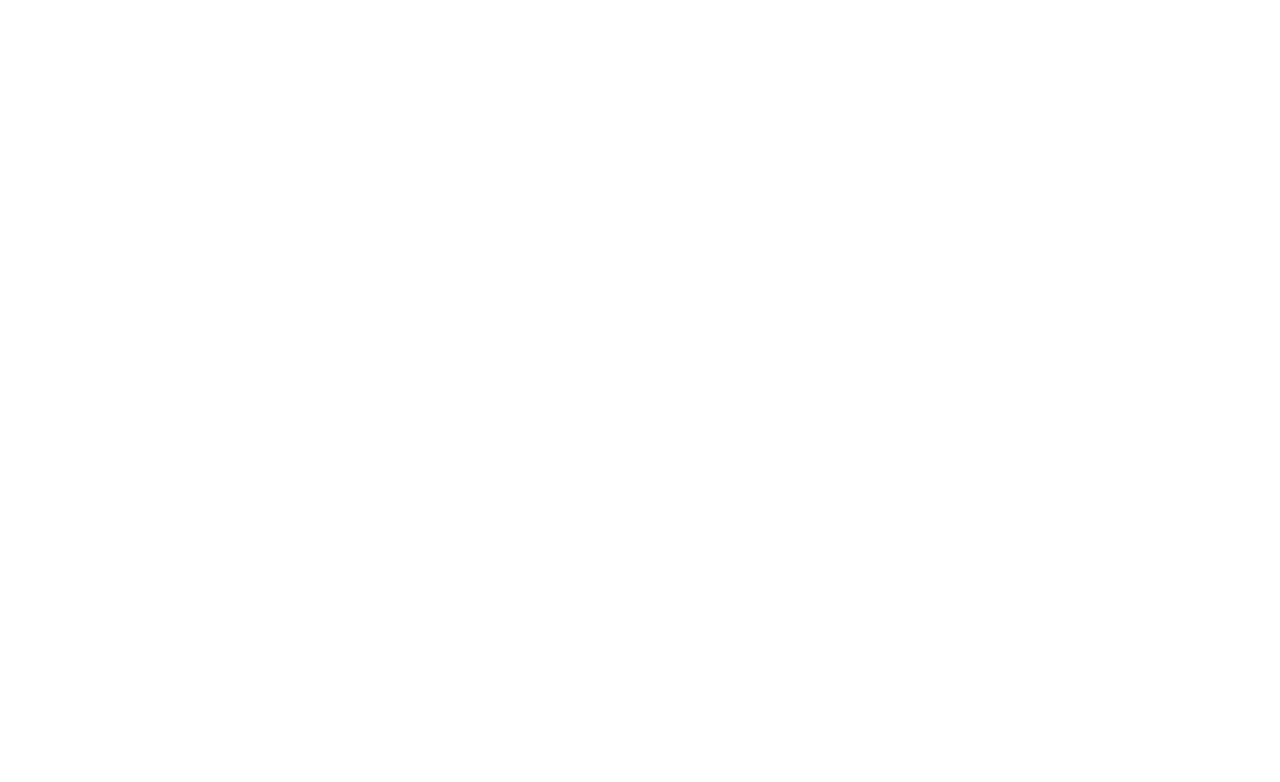
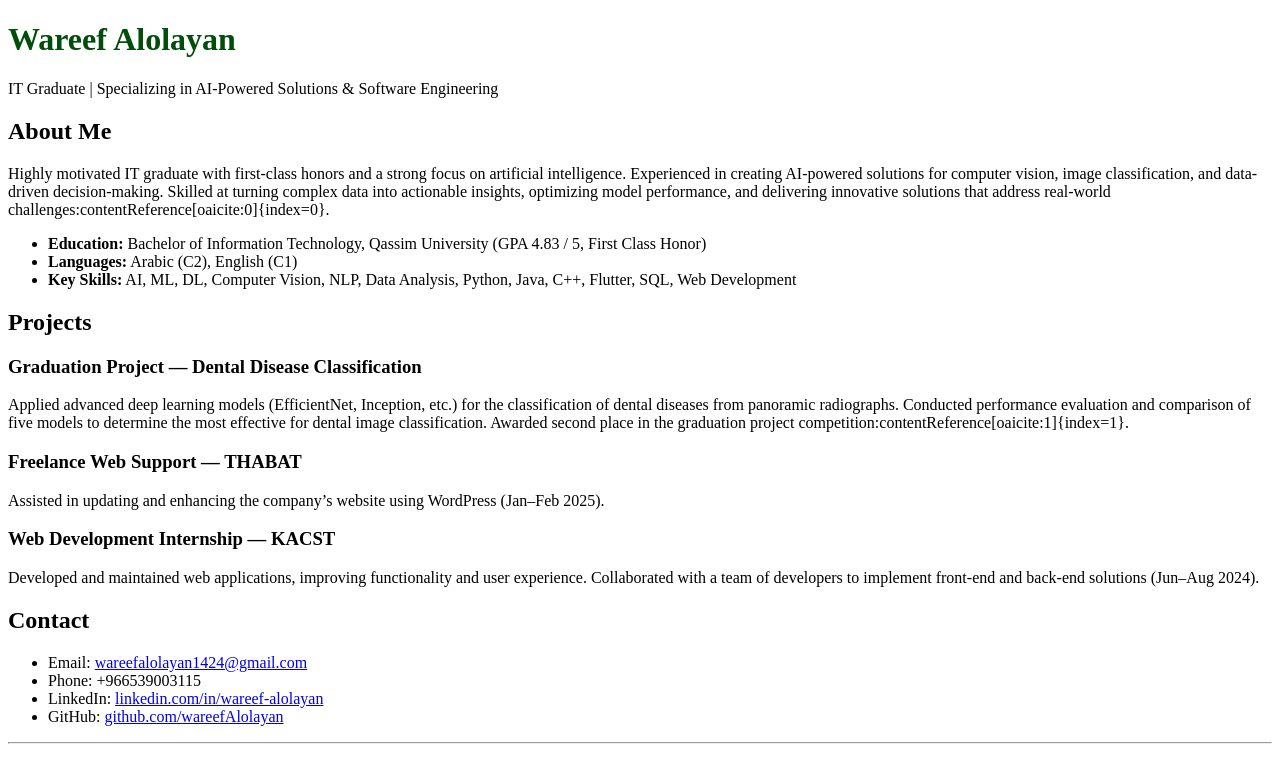
Before and after one commit to wareefAlolayan/portfolio, a plain HTML site: page index.html in a window 1280 px wide. Drawn offline with Linux system fonts and the light colour scheme.

Commit message:
still working on html

```diff
--- a/index.html
+++ b/index.html
@@ -4,8 +4,64 @@
     <meta charset="UTF-8">
     <meta name="viewport" content="width=device-width, initial-scale=1.0">
     <title>Document</title>
+    <link rel="stylesheet" href="./styles/style.css">
+    <script src="./scripts/script.js"></script>
 </head>
 <body>
 
+    <div class="space1">
+        <h1>Wareef Alolayan</h1>
+        <p>IT Graduate | Specializing in AI-Powered Solutions & Software Engineering</p>
+    </div>
+
+    <section id="about">
+      <h2>About Me</h2>
+      <p>
+        Highly motivated IT graduate with first-class honors and a strong focus on artificial intelligence.
+        Experienced in creating AI-powered solutions for computer vision, image classification, and data-driven decision-making.
+        Skilled at turning complex data into actionable insights, optimizing model performance, and delivering innovative solutions that address real-world challenges:contentReference[oaicite:0]{index=0}.
+      </p>
+      <ul>
+        <li><strong>Education:</strong> Bachelor of Information Technology, Qassim University (GPA 4.83 / 5, First Class Honor)</li>
+        <li><strong>Languages:</strong> Arabic (C2), English (C1)</li>
+        <li><strong>Key Skills:</strong> AI, ML, DL, Computer Vision, NLP, Data Analysis, Python, Java, C++, Flutter, SQL, Web Development</li>
+      </ul>
+    </section>
+
+    <section id="projects">
+      <h2>Projects</h2>
+
+        <h3>Graduation Project — Dental Disease Classification</h3>
+        <p>
+          Applied advanced deep learning models (EfficientNet, Inception, etc.) for the classification of dental diseases from panoramic radiographs.
+          Conducted performance evaluation and comparison of five models to determine the most effective for dental image classification.
+          Awarded second place in the graduation project competition:contentReference[oaicite:1]{index=1}.
+        </p>
+
+        <h3>Freelance Web Support — THABAT</h3>
+        <p>
+          Assisted in updating and enhancing the company’s website using WordPress (Jan–Feb 2025).
+        </p>
+
+        <h3>Web Development Internship — KACST</h3>
+        <p>
+          Developed and maintained web applications, improving functionality and user experience.
+          Collaborated with a team of developers to implement front-end and back-end solutions (Jun–Aug 2024).
+        </p>
+    </section>
+
+    <section id="contact">
+      <h2>Contact</h2>
+      <ul>
+        <li>Email: <a href="mailto:wareefalolayan1424@gmail.com">wareefalolayan1424@gmail.com</a></li>
+        <li>Phone: +966539003115</li>
+        <li>LinkedIn: <a href="http://www.linkedin.com/in/wareef-alolayan-05997b291" target="_blank">linkedin.com/in/wareef-alolayan</a></li>
+        <li>GitHub: <a href="https://github.com/wareefAlolayan" target="_blank">github.com/wareefAlolayan</a></li>
+      </ul>
+
+      <hr />
+
+    </section>
+
 </body>
 </html>
--- a/scripts/script.js
+++ b/scripts/script.js
@@ -1 +1 @@
-console.log("hi")
+console.log("")
--- a/styles/style.css
+++ b/styles/style.css
@@ -1,3 +1,3 @@
 h1{
-    color: aliceblue;
+    color: rgb(2, 77, 10);
 }
```
